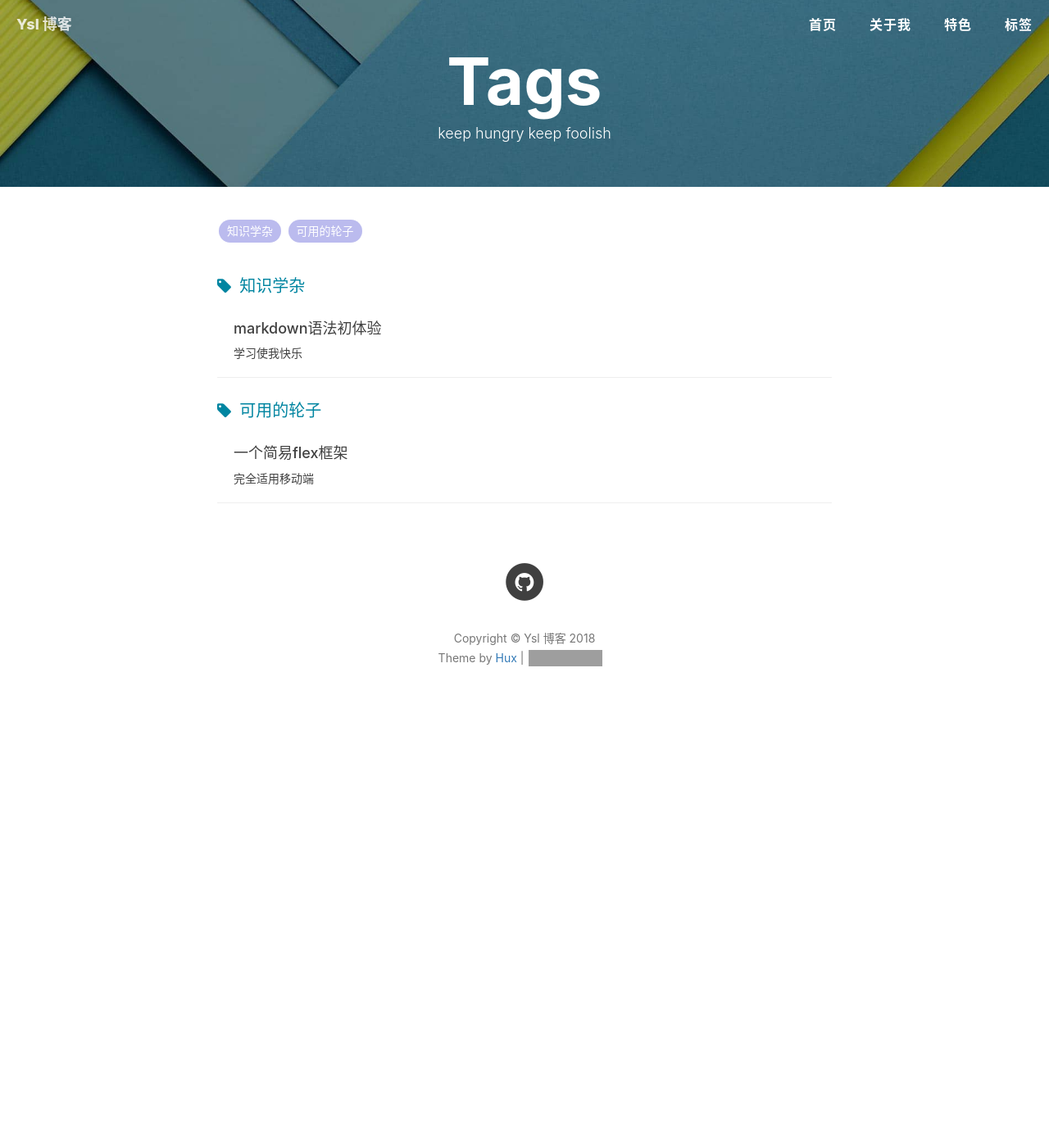
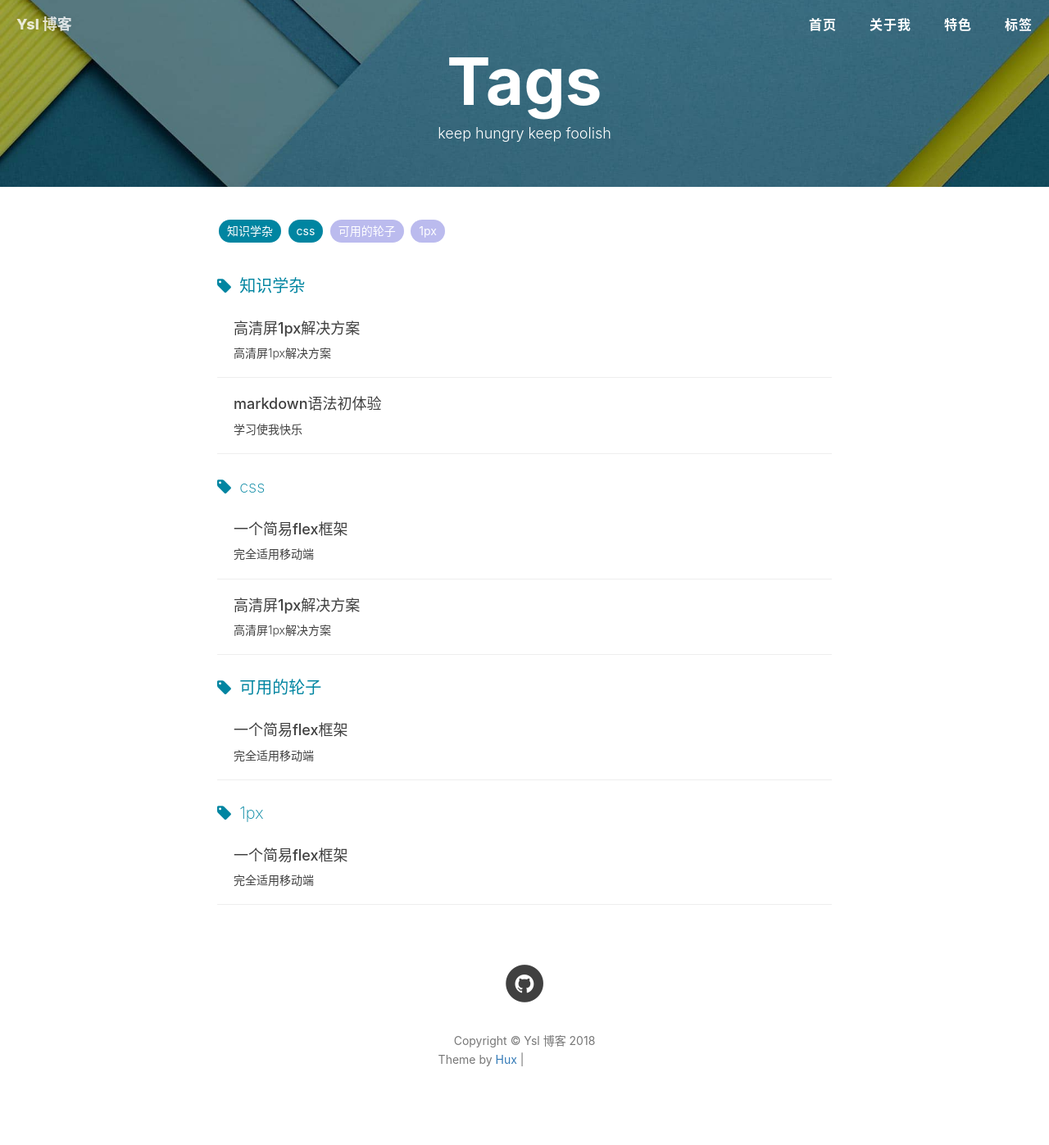
Before and after one commit to yaoshengli/yaoshengli.github.io, a Jekyll site: the page built from tags.html, in a window 1280 px wide. Shown: the whole page at 82% size. Built offline with Jekyll 4.4.1, drawn with Linux system fonts in a browser that asks for light colours; nearby versions of some CDN libraries; comment, search, counter and statistics services are not loaded; before the commit the page ends 907 px from its top, so only the background shows below that; part of the change alters nothing that is shown; grey boxes are pictures that could not be loaded.

Commit message:
add Retina 1px 方案

````diff
--- /dev/null
+++ b/_posts/2018-8-11-1px.markdown
@@ -0,0 +1,68 @@
+---
+layout:     post
+title:      "高清屏1px解决方案"
+subtitle:   "高清屏1px解决方案"
+date:       2018-08-11 12:00:00
+author:     "Yao Shengli"
+header-img: "img/home-bg-geek.jpg"
+header-mask: 0.3
+catalog:    true
+tags:
+    - 知识学杂
+    - css
+---
+
+### 一个还算好用的方法：伪类+transform
+
+**原理是把原先元素的 border 去掉，然后利用 :before 或者 :after 重做 border ，并 transform 的 scale 缩小一半，原先的元素相对定位，新做的 border 绝对定位**
+
+
+#### 单条border
+
+
+```javascript
+.hairlines li{
+    position: relative;
+    border:none;
+}
+.hairlines li:after{
+    content: '';
+    position: absolute;
+    left: 0;
+    background: #000;
+    width: 100%;
+    height: 1px;
+    -webkit-transform: scaleY(0.5);
+            transform: scaleY(0.5);
+    -webkit-transform-origin: 0 0;
+            transform-origin: 0 0;
+}
+
+```
+
+#### 四周border
+
+
+```javascript
+.hairlines li{
+    position: relative;
+    margin-bottom: 20px;
+    border:none;
+}
+.hairlines li:after{
+    content: '';
+    position: absolute;
+    top: 0;
+    left: 0;
+    border: 1px solid #000;
+    -webkit-box-sizing: border-box;
+    box-sizing: border-box;
+    width: 200%;
+    height: 200%;
+    -webkit-transform: scale(0.5);
+    transform: scale(0.5);
+    -webkit-transform-origin: left top;
+    transform-origin: left top;
+}
+
+```
--- a/_posts/2018-8-11-flexgrid.markdown
+++ b/_posts/2018-8-11-flexgrid.markdown
@@ -9,6 +9,8 @@ header-mask: 0.3
 catalog:    true
 tags:
     - 可用的轮子
+    - css
+    - 1px
 ---
 
 ## Github html项目 flexbox grid
````
